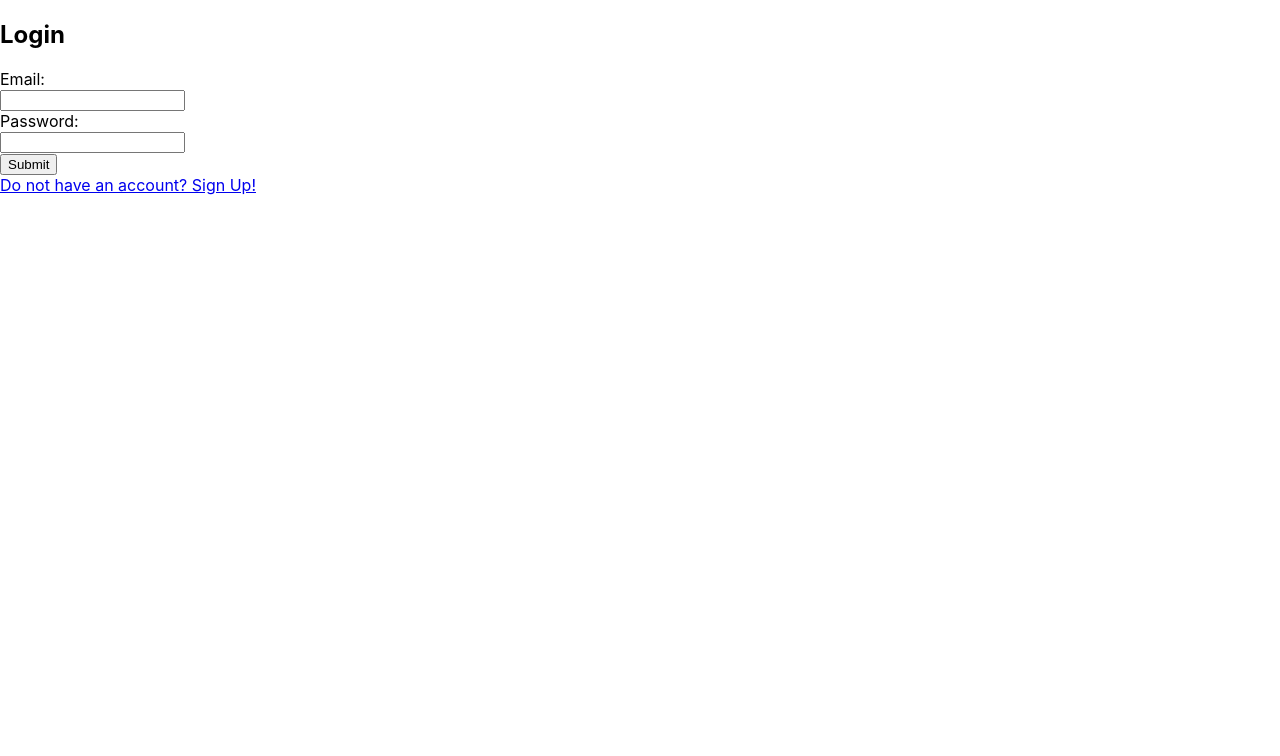
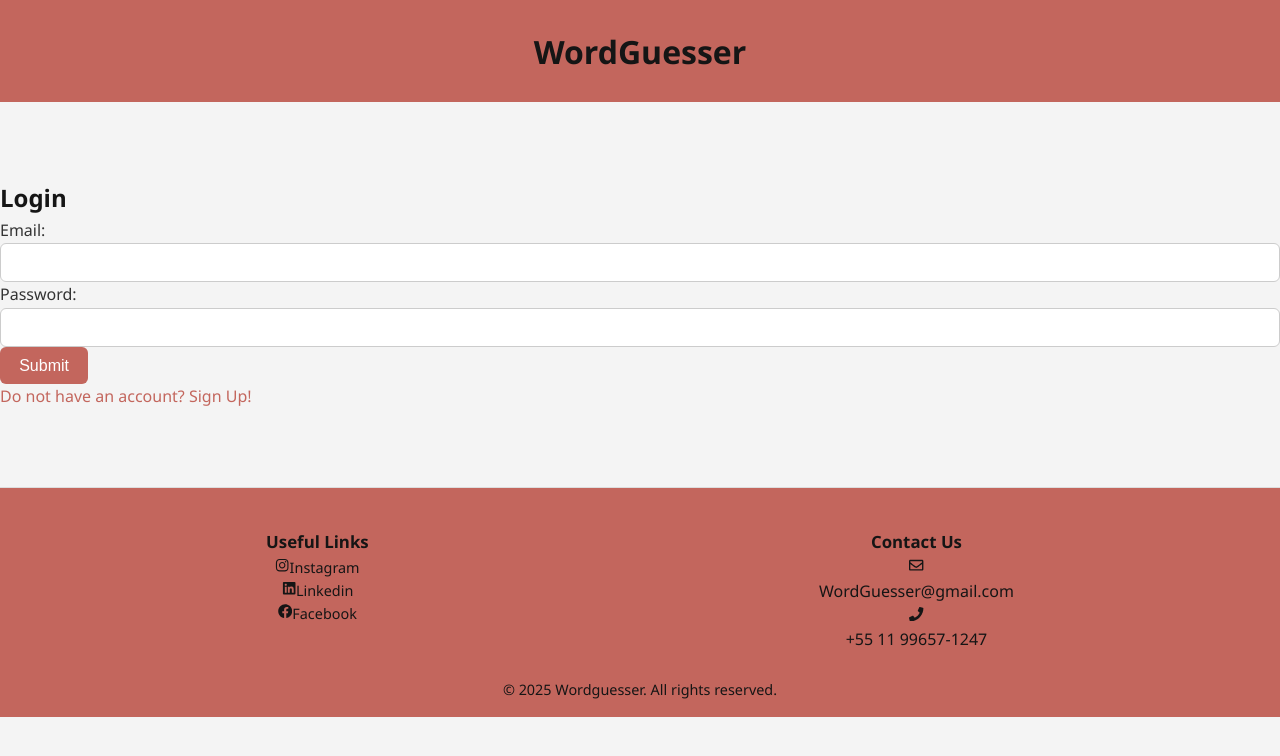
Before and after one commit to GabrielAntunes34/wordGuesser, a React (Create React App) app in the folder src/: page /login in a window 1280 px wide. Shown: the top 756 px of the page. Built offline with nearby package versions, Linux system fonts and the light colour scheme; the HTML template or start-up script is replaced by a standard one.

Commit message:
Last corrections at components and first styles

```diff
--- a/src/package.json
+++ b/src/package.json
@@ -11,6 +11,7 @@
     "react": "^19.1.0",
     "react-dom": "^19.1.0",
     "react-hook-form": "^7.57.0",
+    "react-icons": "^5.5.0",
     "react-router-dom": "^7.6.2",
     "react-scripts": "5.0.1",
     "web-vitals": "^2.1.4"
--- a/src/src/App.css
+++ b/src/src/App.css
@@ -1,38 +1,131 @@
-.App {
+/* =========================
+   🧩 RESET & BASE
+========================= */
+* {
+  box-sizing: border-box;
+  margin: 0;
+  padding: 0;
+}
+
+/* Garante que html e body ocupem 100% da altura da viewport */
+html, body, #root {
+  height: 100%;
+}
+
+body {
+  font-family: 'Segoe UI', 'Roboto', 'Helvetica Neue', sans-serif;
+  background-color: #f4f4f4;
+  color: #333;
+  line-height: 1.6;
+  min-height: 100vh;
+  display: flex;
+  flex-direction: column;
+}
+
+main {
+  flex: 1;
+}
+
+/* =========================
+   🎨 COLORS
+========================= */
+:root {
+  --primary-color: #C3665D;
+  --secondary-color: #edf2fa;
+  --accent-color: #ff9900;
+  --error-color: #ff4d4f;
+  --success-color: #52c41a;
+
+  --text-color: #151515;
+  --background-color: #f9f9f9;
+  --input-border: #ccc;
+  --input-focus: var(--primary-color);
+}
+
+/* =========================
+  TYPOGRAPHY
+========================= */
+h1, h2, h3, h4, h5 {
+  font-weight: 600;
+  color: var(--text-color);
+}
+
+p {
+  font-size: 1rem;
+  color: var(--text-color);
+}
+
+a {
+  color: var(--primary-color);
+  text-decoration: none;
+}
+
+a:hover {
+  text-decoration: underline;
+}
+
+ul {
+  list-style-type: none;
+}
+
+/* =========================
+  LAYOUT HELPERS
+========================= */
+.container {
+  width: 90%;
+  max-width: 960px;
+  margin: 0 auto;
+  padding: 1rem;
+}
+
+.centered {
+  display: flex;
+  align-items: center;
+  justify-content: center;
   text-align: center;
 }
 
-.App-logo {
-  height: 40vmin;
-  pointer-events: none;
+.flex-between {
+  display: flex;
+  justify-content: space-between;
+  align-items: center;
 }
 
-@media (prefers-reduced-motion: no-preference) {
-  .App-logo {
-    animation: App-logo-spin infinite 20s linear;
-  }
+.mt-1 { margin-top: 1rem; }
+.mt-2 { margin-top: 2rem; }
+.mb-1 { margin-bottom: 1rem; }
+.mb-2 { margin-bottom: 2rem; }
+
+/* =========================
+  INPUTS & BUTTONS
+========================= */
+input[type="text"],
+input[type="email"],
+input[type="password"] {
+  padding: 0.6rem 1rem;
+  border: 1px solid var(--input-border);
+  border-radius: 6px;
+  width: 100%;
+  font-size: 1rem;
+  transition: border-color 0.3s;
 }
 
-.App-header {
-  background-color: #282c34;
-  min-height: 100vh;
-  display: flex;
-  flex-direction: column;
-  align-items: center;
-  justify-content: center;
-  font-size: calc(10px + 2vmin);
-  color: white;
+input:focus {
+  outline: none;
+  border-color: var(--input-focus);
 }
 
-.App-link {
-  color: #61dafb;
+button {
+  padding: 0.6rem 1.2rem;
+  background-color: var(--primary-color);
+  color: #fff;
+  border: none;
+  border-radius: 6px;
+  font-size: 1rem;
+  cursor: pointer;
+  transition: background-color 0.2s ease;
 }
 
-@keyframes App-logo-spin {
-  from {
-    transform: rotate(0deg);
-  }
-  to {
-    transform: rotate(360deg);
-  }
+button:hover {
+  background-color: #b63429;
 }
--- a/src/src/App.js
+++ b/src/src/App.js
@@ -10,7 +10,9 @@ function App() {
         <AuthProvider>
           <GameProvider>
             <BrowserRouter>
+              <main>
                 <AppRoutes />
+              </main>
             </BrowserRouter>
           </GameProvider>
         </AuthProvider>
--- a/src/src/components/Router.jsx
+++ b/src/src/components/Router.jsx
@@ -1,7 +1,7 @@
 import { Routes, Route } from 'react-router-dom';
 
 // imports for specific components
-//import Layout from '../components/Layout/Layout';
+import Layout from './layout/Layout'
 import ProtectedRoutes from './ProtectedRoutes';
 
 // Importing all page components
@@ -17,7 +17,7 @@ import ManageGamePage from '../pages/ManageGamePage';
 const AppRoutes = () => {
 	return (
         <Routes>
-            <Route path='/'>
+            <Route path='/' element={<Layout />}>
 
                 {/* Common pages for visitors */}
                 <Route path='' element={<LoginPage />} />
@@ -27,10 +27,14 @@ const AppRoutes = () => {
 
                 {/* Only logged users can play the games inside the site */}
                 <Route element={<ProtectedRoutes allowedUsers={['player']} />}>
-                    <Route path='guessGame' element={<GuessGamePage />}/>
                     <Route path='manageGuessGame' element={<ManageGamePage />}/>
-                    <Route path='endgame' element={<EndGamePage />} />
                 </Route>
+            </Route>
+
+            {/* Game routes without navbar and footer */}
+            <Route element={<ProtectedRoutes allowedUsers={['player']} />}>
+                <Route path='guessGame' element={<GuessGamePage />}/>
+                <Route path='endgame' element={<EndGamePage />} />
             </Route>
         </Routes>
 
--- /dev/null
+++ b/src/src/components/layout/Footer.css
@@ -0,0 +1,24 @@
+/* =========================
+  FOOTER (GLOBAL)
+========================= */
+footer {
+  margin-top: 6%;
+  background-color: var(--primary-color);
+  color: var(--text-color);
+  padding: 1rem;
+  text-align: center;
+  font-size: 0.9rem;
+  border-top: 1px solid #ddd;
+}
+
+.footer-content {
+    display: flex;
+    flex-direction: row;
+    margin: 2%;
+    justify-content: space-around;
+}
+
+.social-link-item a {
+
+    color: var(--text-color);
+}
--- /dev/null
+++ b/src/src/components/layout/Footer.jsx
@@ -0,0 +1,50 @@
+import React from 'react';
+import './Footer.css';
+import { FaInstagram, FaLinkedin, FaFacebook, FaRegEnvelope, FaPhone } from 'react-icons/fa'; // Importando os ícones
+
+const Footer = () => {
+    return (
+        <footer className="footer">
+            <div className='footer-content'>
+                <div className="footer-content-links">
+                    <h3>Useful Links</h3>
+                    <ul>
+                        <li className="social-link-item">
+                            <FaInstagram className="social-icon" />
+                            <a href="https://www.instagram.com" target="_blank" rel="noopener noreferrer">Instagram</a>
+                        </li>
+                        <li className="social-link-item">
+                            <FaLinkedin className="social-icon" />
+                            <a href="https://www.linkedin.com" target="_blank" rel="noopener noreferrer">Linkedin</a>
+                        </li>
+                        <li className="social-link-item">
+                            <FaFacebook className="social-icon" />
+                            <a href="https://www.facebook.com" target="_blank" rel="noopener noreferrer">Facebook</a>
+                        </li>
+                    </ul>
+                </div>
+
+                <div className="footer-content-contact">
+                    <h3>Contact Us</h3>
+                    <ul>
+                        <li className='contact-item'>
+                            <FaRegEnvelope className="contact-icon" />
+                            <p>WordGuesser@gmail.com</p>
+                        </li>
+
+                        <li className='contact-item'>
+                            <FaPhone className="contact-icon" />
+                            <p>+55 11 99657-1247</p>
+                        </li>
+                    </ul>
+                </div>
+            </div>
+
+            <div className="footer-bottom">
+                &copy; {new Date().getFullYear()} Wordguesser. All rights reserved.
+            </div>
+        </footer>
+    );
+};
+
+export default Footer;
--- /dev/null
+++ b/src/src/components/layout/Layout.jsx
@@ -0,0 +1,18 @@
+import { Outlet } from "react-router-dom";
+import NavBar from './NavBar';
+import Footer from './Footer';
+//import './Layout.css';
+
+const Layout = () => {
+    return (
+        <div className="layout-container">
+            <NavBar />
+            <main className="layout-main-content">
+                <Outlet />
+            </main>
+            <Footer />
+        </div>
+    );
+};
+
+export default Layout;
--- /dev/null
+++ b/src/src/components/layout/NavBar.css
@@ -0,0 +1,6 @@
+.navbar {
+    padding: 2% 0% 2% 0%;
+    margin-bottom: 6%;
+    background-color: var(--primary-color);
+    text-align: center;
+}
--- /dev/null
+++ b/src/src/components/layout/NavBar.jsx
@@ -0,0 +1,27 @@
+import { Link } from 'react-router-dom';
+import { useAuth } from '../../contexts/authContext';
+import './NavBar.css';
+//import logo from '../../public/arcanet.png';
+
+
+const NavBar = () => {
+    const {use, logout} = useAuth();
+
+
+    // Função para ser chamada pelo ProfileDropdown após o logout
+    const handleLogoutInNavBar = () => {
+        logout();
+    };
+
+
+    return (
+        <div className='navbar'>
+            {/* Esquerda da navbar */}
+            <div className='navbar-brand'>
+                <Link to="/" className='navbar-brand-name'><h1>WordGuesser</h1></Link>
+            </div>
+        </div>
+    );
+};
+
+export default NavBar;
--- a/src/src/pages/SignUpPage.jsx
+++ b/src/src/pages/SignUpPage.jsx
@@ -49,7 +49,7 @@ const SignUpPage = () => {
                 </div>
 
                 <div>
-                    <label htmlFor="email">Password:</label><br/>
+                    <label htmlFor="password">Password:</label><br/>
                     <input
                         name='password'
                         type='password'
```
Also changed, not shown: 1 other file (tests, documents, lock files or other folders).
